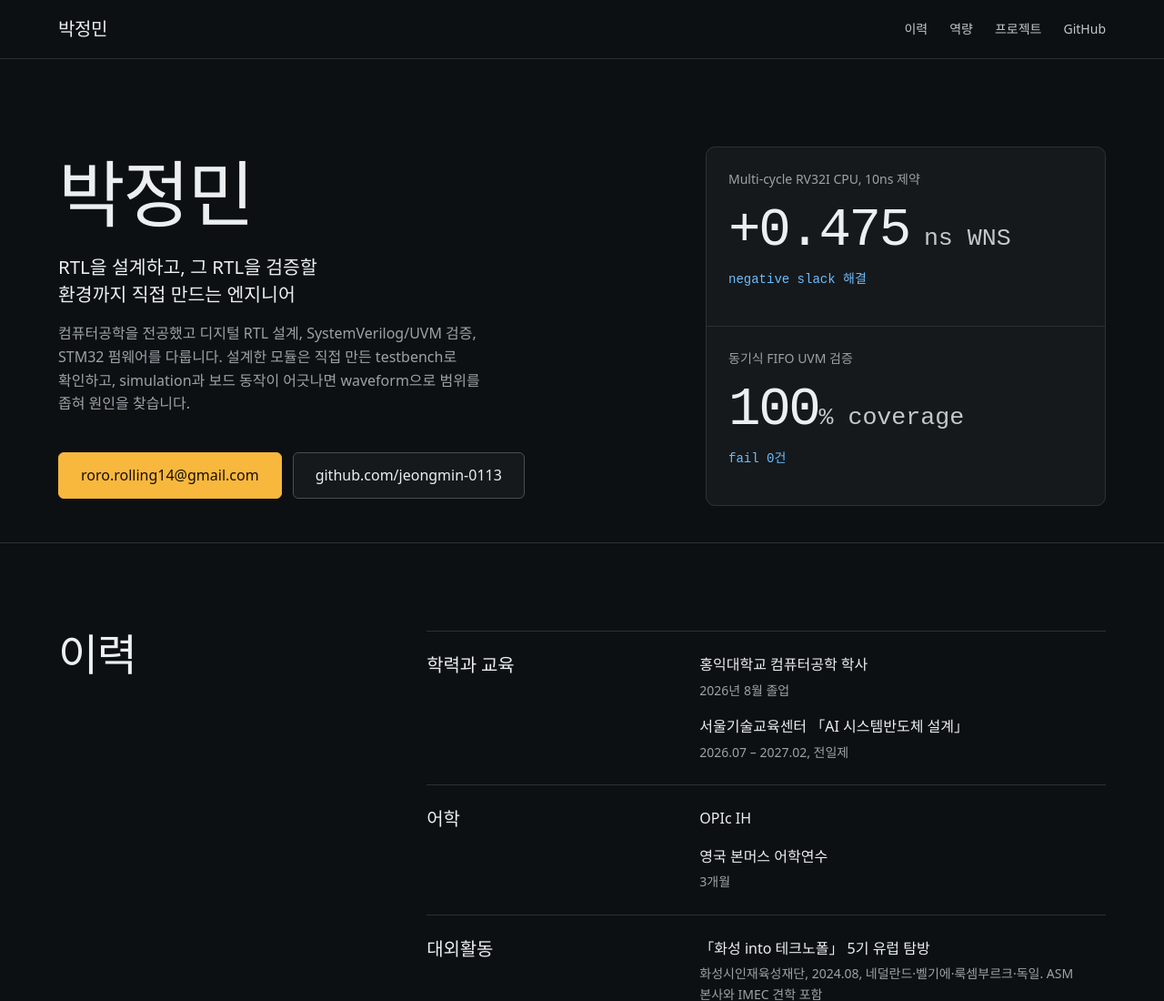
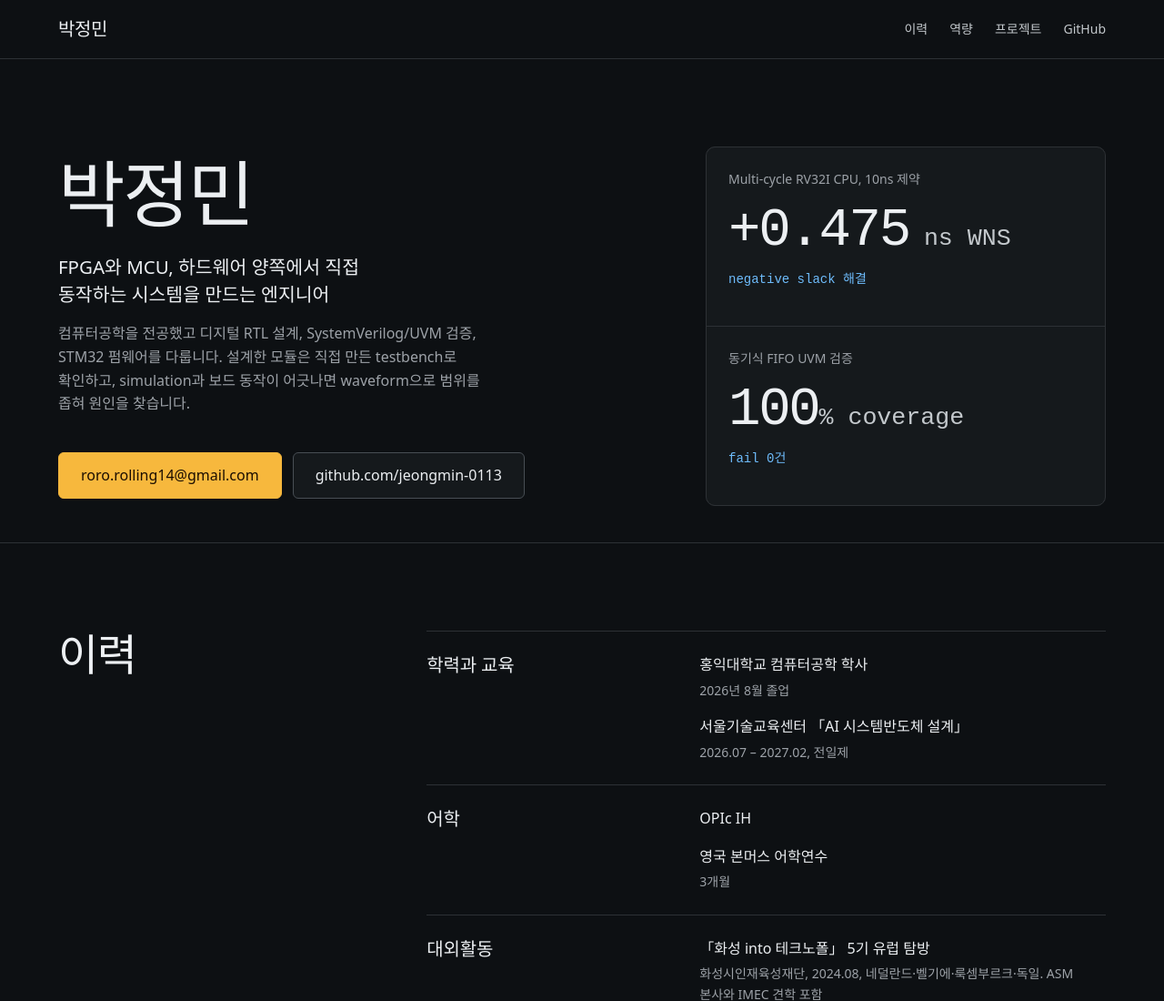
Before and after one commit to jeongmin-0113/jeongmin-0113.github.io, a plain HTML site: page index.html in a window 1280 px wide. Shown: the top 1100 px of the page at 91% size. Drawn offline with Linux system fonts and the light colour scheme; a web font is replaced by a local one.

Commit message:
Broaden hero tagline to FPGA and MCU hardware work
Co-Authored-By: Claude Opus 5.5 <noreply@anthropic.com>

```diff
--- a/index.html
+++ b/index.html
@@ -209,7 +209,7 @@ abbr { text-decoration: none; }
     <div class="container">
       <div>
         <h1 id="name">박정민</h1>
-        <p class="lead"><abbr>RTL</abbr>을 설계하고, 그 <abbr>RTL</abbr>을 검증할 환경까지 직접 만드는 엔지니어</p>
+        <p class="lead"><abbr>FPGA</abbr>와 <abbr>MCU</abbr>, 하드웨어 양쪽에서 직접 동작하는 시스템을 만드는 엔지니어</p>
         <p class="intro">
           컴퓨터공학을 전공했고 디지털 <abbr>RTL</abbr> 설계, SystemVerilog/UVM 검증, <abbr>STM32</abbr> 펌웨어를 다룹니다.
           설계한 모듈은 직접 만든 testbench로 확인하고, simulation과 보드 동작이 어긋나면 waveform으로 범위를 좁혀 원인을 찾습니다.
```
